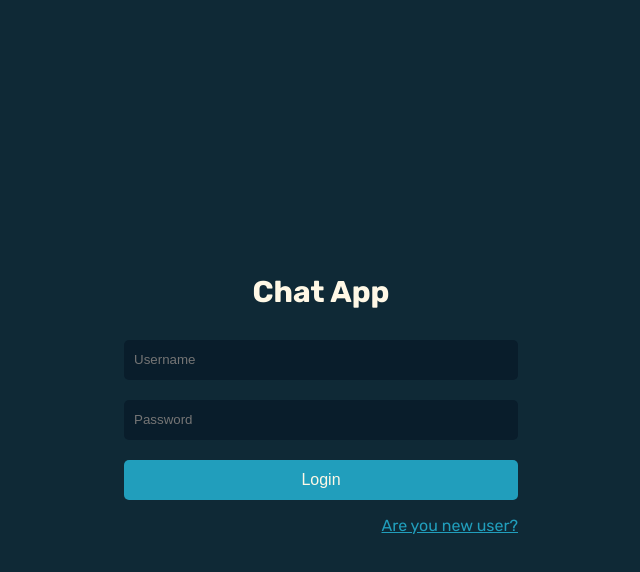
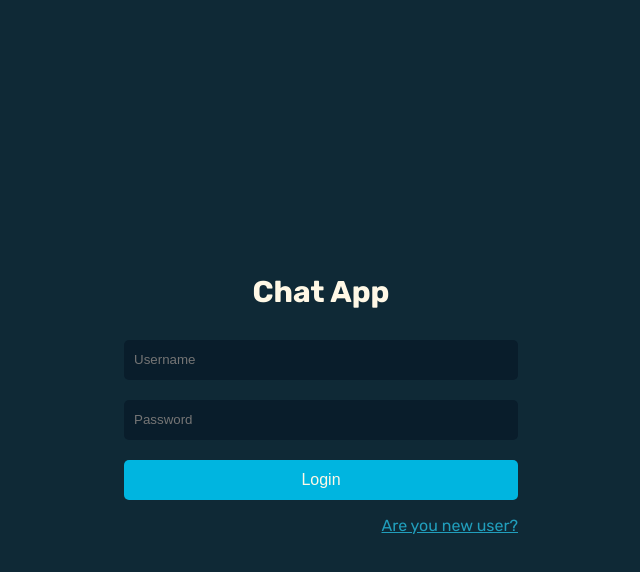
Before and after one commit to adv555/chat-app, a React (Vite) app in the folder client/: page / in a window 1280 px wide. In both pictures the pointer is over the button "Login". Shown: the top 572 px of the page, without its empty margins (319-959 px from the left). Built offline with nearby package versions, Linux system fonts and the light colour scheme; no server answers.

Commit message:
update styles

```diff
--- a/client/src/index.scss
+++ b/client/src/index.scss
@@ -89,6 +89,11 @@ body,
   font-size: medium;
 
   background-color: $secondary-500;
+  cursor: pointer;
+
+  &:hover {
+    background-color: $secondary-800;
+  }
 }
 
 .login-input {
```
